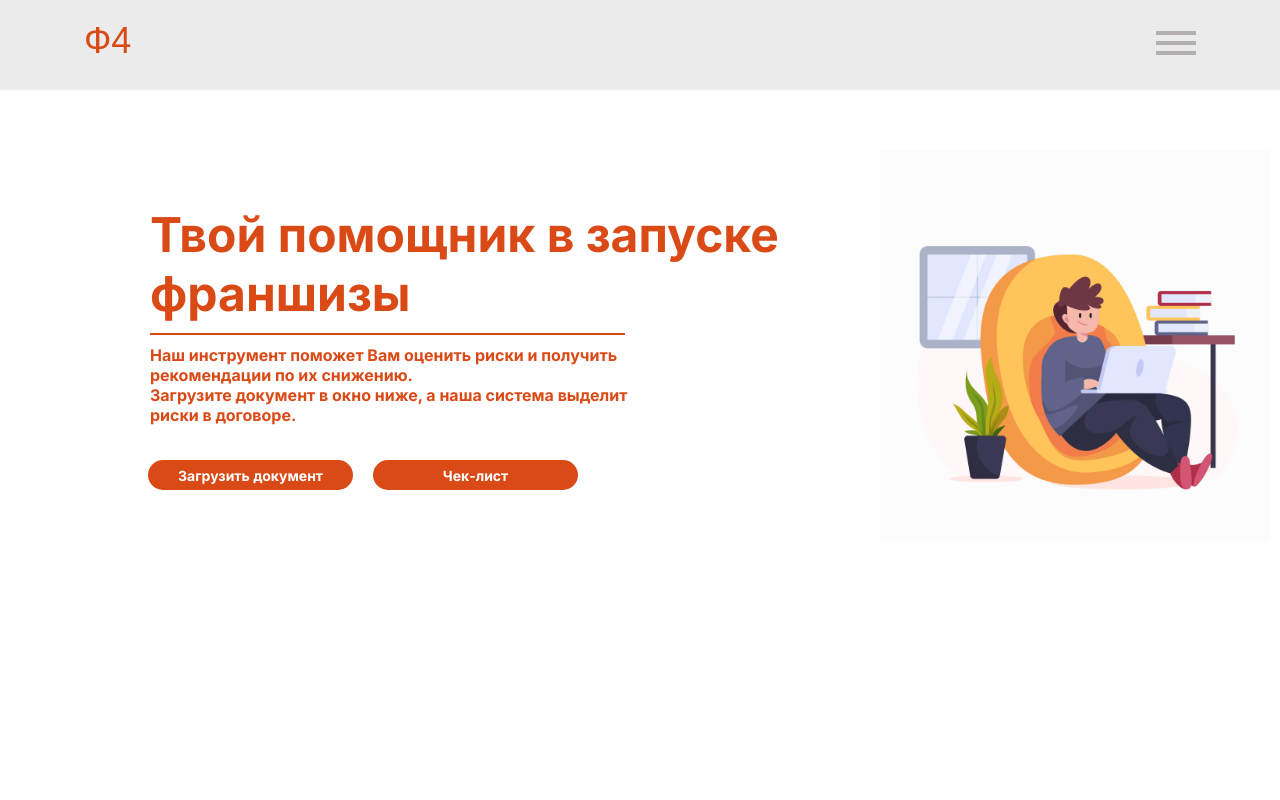
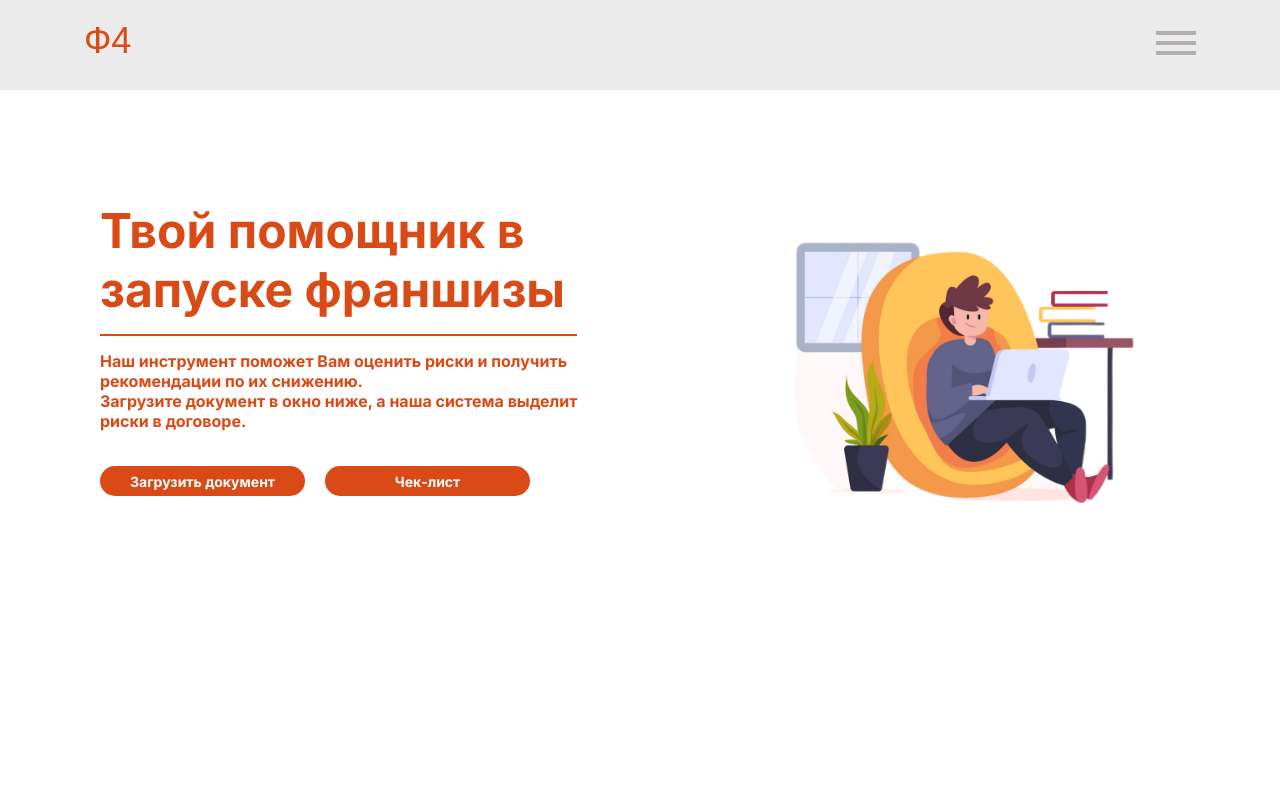
Before and after one commit to Egopen/KPlus, a website: page Сайт/public/index.html in a window 1280 px wide. Shown: the top 800 px of the page. Drawn offline with Linux system fonts and the light colour scheme; no server answers; a web font is replaced by a local one.

Commit message:
Исправление картинки, линии, добавление ссылки, нового чек-листа

```diff
--- a/Сайт/public/css/main.css
+++ b/Сайт/public/css/main.css
@@ -11,6 +11,13 @@
 .header__top{
     background-color: #ECEBEB;
     height: 90px;
+}
+
+.container {
+    max-width: 1500px;
+    overflow: hidden;
+    width: 100%;
+    margin: 0 auto;
 }
 
 .header__name{
@@ -122,50 +129,78 @@
     background-color: #9e3914;
 }
 
-
-.header-img{
-    width: 390px;
-    margin-top: 60px;
-    margin-left: 880px;
-    margin-bottom: 100px;
+.header__down {
+    display: flex;
+    flex-wrap: wrap;
+    justify-content: space-between;
+    align-items: center;
+    padding: 50px 100px;
+    font-family: "Inter", sans-serif;
 }
 
-.header__down{
-    font-family: "Inter", sans-serif;
-    position: relative;
-
+.header-content {
+    max-width: 50%;
+    display: flex;
+    flex-direction: column;
+    gap: 15px;
 }
 
-.header-title1{
+.header-img {
+    max-width: 45%;
+    padding-left: 60px; /* сдвиг вправо */
+}
+
+.header-img img {
+    width: 98%; /* уменьшение размера */
+    height: auto;
+}
+
+.header-title1 {
     color: #da4a16;
     font-size: 48px;
-    padding-top: 55px;
-    margin-left: 150px;
-    margin-right: 30px;
-    float: left;
-    font-weight:bold;
+    font-weight: bold;
 }
 
 .header-line {
-    width: 475px;
+    width: 100%;
     height: 2px;
     background-color: #da4a16;
-    margin-left:150px;
-    margin-top:10px;
-    float:left;
-  }
+}
 
-.header-title2{
+.header-title2 {
     color: #da4a16;
     font-size: 16px;
-    padding-top: 10px;
-    float: left;
-    margin-left: 150px;
-    margin-right: 200px;
-    font-weight:bold;
+    font-weight: bold;
+}
+
+.button-group {
+    display: flex;
+    gap: 20px;
+    margin-top: 20px;
 }
 
 .upload-button {
+    display: inline-flex;
+    justify-content: center;
+    align-items: center;
+    background-color: #da4a16;
+    color: white;
+    text-decoration: none;
+    border: none;
+    border-radius: 15px;
+    width: 205px;
+    height: 30px;
+    font-size: 14px;
+    font-weight: bold;
+    cursor: pointer;
+    transition: background-color 0.3s;
+}
+
+.upload-button:hover {
+    background-color: #9e3914;
+}
+
+.checklist-button {
     background-color: #da4a16;
     color: white;
     border: none;
@@ -175,37 +210,11 @@
     font-size: 14px;
     font-weight: bold;
     cursor: pointer;
-    margin-left: 148px;
-    float: left;
-    position: absolute;
-    top: 310px;
-}
-
-.upload-button:hover {
-    background-color: #9e3914;
-}
-
-.checklist-button{
-    background-color: #da4a16;
-    color: white;
-    border: none;
-    border-radius: 15px;
-    width: 205px;
-    height: 30px;
-    font-size: 14px;
-    font-weight: bold;
-    cursor: pointer;
-    margin-left: 373px;
-    float: left;
-    position: absolute;
-    top: 310px;
-
 }
 
 .checklist-button:hover {
     background-color: #9e3914;
 }
-
 
 .check__down{
     font-family: "Inter", sans-serif;
@@ -535,6 +544,16 @@
     display: none;
   }
 
+  .text{
+    font-family: "Inter", sans-serif;
+    color: #da4a16;
+    font-size: 18px;
+    font-weight: bold;
+    margin-top:30px;
+    margin-left:150px;
+    margin-bottom: 50px;
+  }
+
   .footer {
     margin-bottom: 0px;
     background-color: #e4e2e2;
--- a/Сайт/public/index.html
+++ b/Сайт/public/index.html
@@ -48,27 +48,25 @@
 
 
             <div class="header__down">
-                <div class = "header-title1">
-                    Твой помощник в запуске
-                    <br>
-                    франшизы
-                </div>
-                <div class="header-line"></div>
-                <div class = "header-title2">
-                    Наш инструмент поможет Вам оценить риски и получить
-                    <br>
-                    рекомендации по их снижению.
-                    <br>
-                    Загрузите документ в окно ниже, а наша система выделит
-                    <br>
-                    риски в договоре.
+                <div class="header-content">
+                    <div class="header-title1">Твой помощник в<br>запуске франшизы</div>
+                    <div class="header-line"></div>
+                    <div class="header-title2">
+                        Наш инструмент поможет Вам оценить риски и получить <br>
+                        рекомендации по их снижению.<br>
+                        Загрузите документ в окно ниже, а наша система выделит <br>
+                        риски в договоре.
+                    </div>
+                    <div class="button-group">
+                        <a href="/check_doc" class="upload-button">Загрузить документ</a>
+                        <button class="checklist-button" onclick="handleChecklistClick()">Чек-лист</button>
+                    </div>
                 </div>
                 <div class="header-img">
-                    <img src="./img/4882404.jpg" class = "main-pic">
+                    <img src="./img/4882404.png" class="main-pic">
                 </div>
-                <button class="upload-button">Загрузить документ</button>
-                <button class="checklist-button" onclick = "handleChecklistClick()">Чек-лист</button>
-            </div>
+              </div>
+
         </div>
     </div>
     <div class="footer">
```
Also changed, not shown: Сайт/public/form.html (+4 -0 lines), Сайт/public/img/4882404.jpg (deleted), Сайт/public/img/4882404.png (added), 1 other file.
